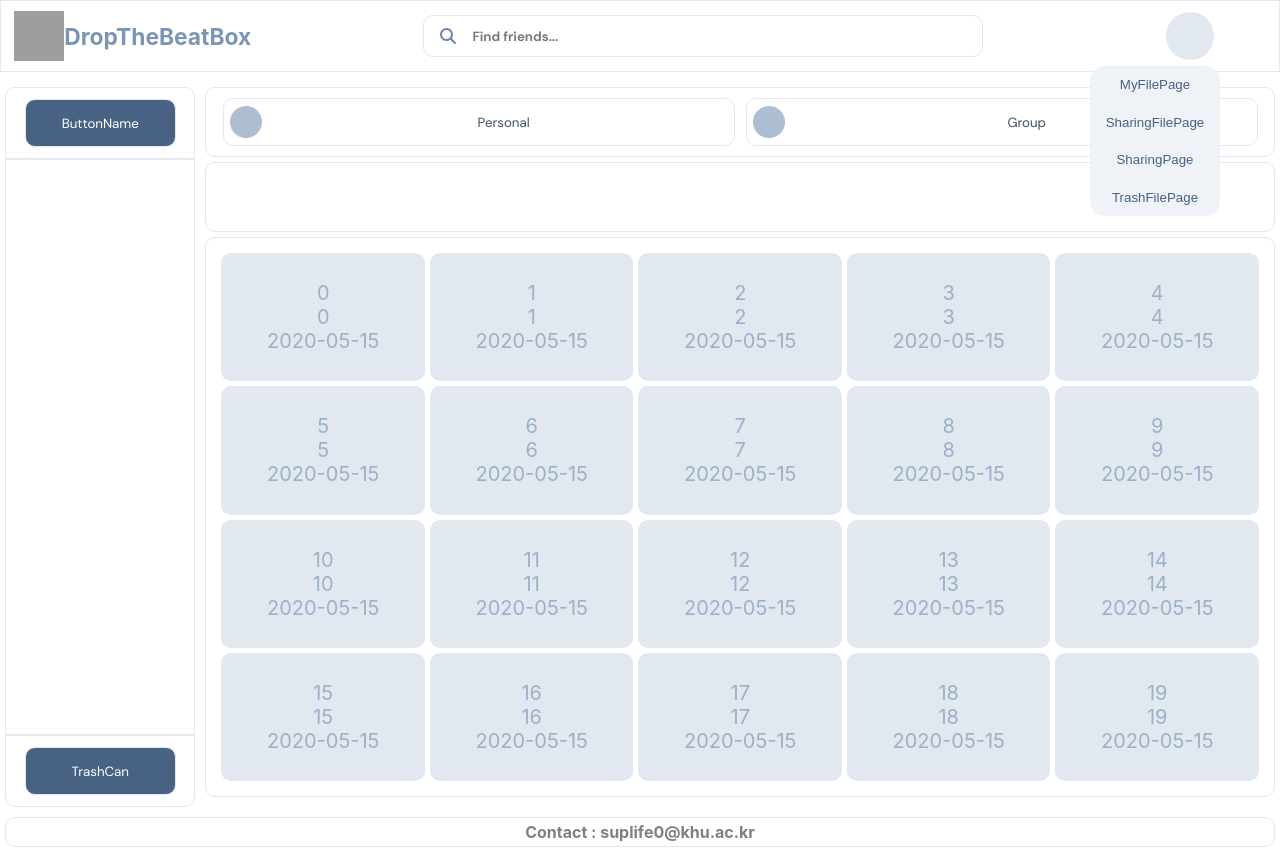
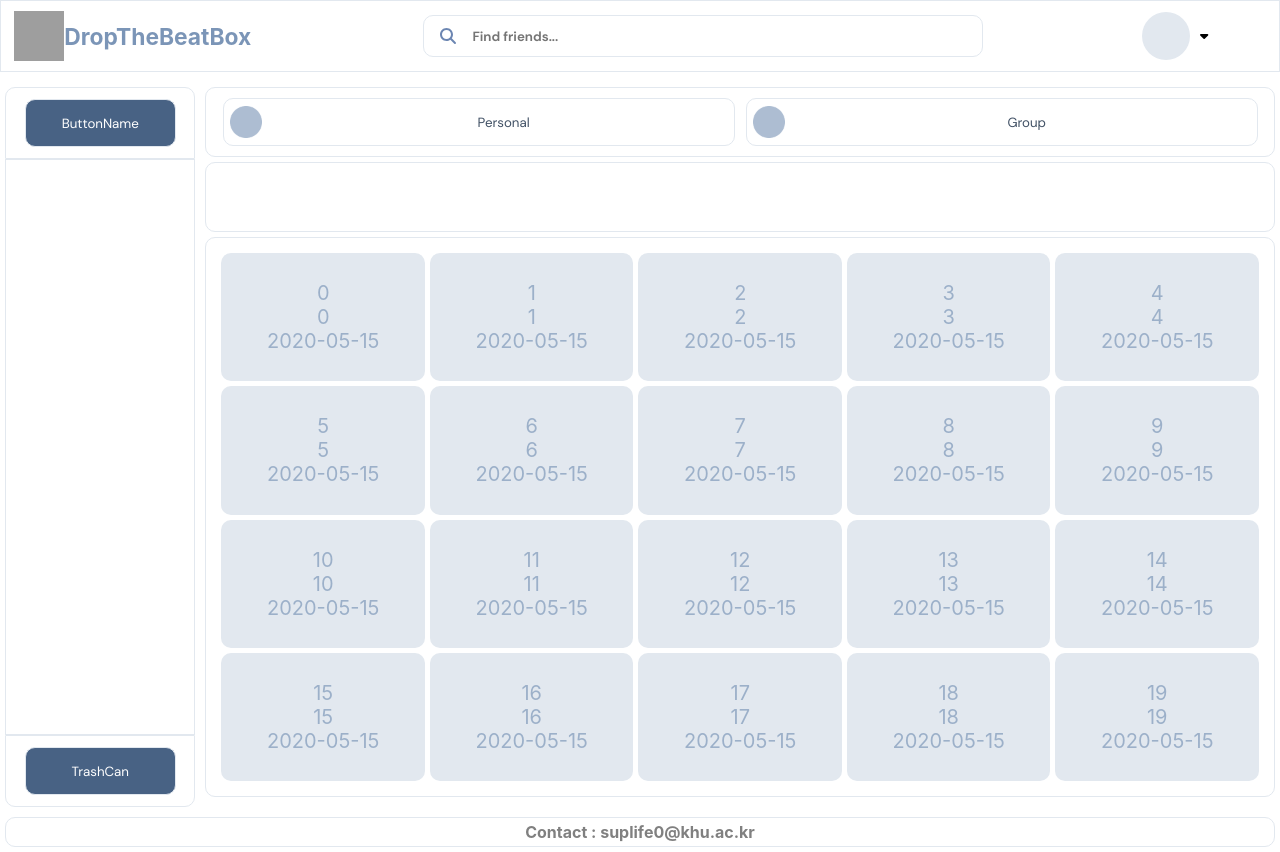
Before and after one commit to drop-the-beat-box/client, a React (Create React App) app: page / in a window 1280 px wide. Built offline with nearby package versions, Linux system fonts and the light colour scheme; grey boxes are pictures that could not be loaded.

Commit message:
feat: Profile 토글 버튼 추가

```diff
--- a/src/assets/css/header.css
+++ b/src/assets/css/header.css
@@ -120,3 +120,14 @@
   border-radius: 24px;
   background-color: #E2E8EF;
 }
+
+.header-profile-toggle-btn {
+  margin-left: 4px;
+  border: 0px;
+  background-color: transparent;
+  border-radius: 2px;
+}
+
+.header-profile-toggle-btn:hover {
+  background-color: #41516513;
+}
--- a/src/assets/css/profilemenu.css
+++ b/src/assets/css/profilemenu.css
@@ -1,4 +1,5 @@
 .profilemenu-container {
+    visibility: visible;
     position: absolute;
     right: 60px;
     display: flex;
@@ -7,6 +8,11 @@
     height: 150px;
     background-color: #EFF2F6;
     border-radius: 15px;
+    box-shadow: 2px 2px 4px 2px #0000001F;
+}
+
+.profilemenu-container-disabled {
+    visibility: hidden;
 }
 
 .profilemenu-button {
--- a/src/components/Header.jsx
+++ b/src/components/Header.jsx
@@ -1,5 +1,8 @@
 import { useState } from "react";
-import { faMagnifyingGlass } from "@fortawesome/free-solid-svg-icons";
+import {
+  faMagnifyingGlass,
+  faCaretDown,
+} from "@fortawesome/free-solid-svg-icons";
 import { FontAwesomeIcon } from "@fortawesome/react-fontawesome";
 
 import { findMembers } from "../services/DataService";
@@ -9,6 +12,7 @@ import ProfileMenu from "./ProfileMenu";
 function Header() {
   const [searchInput, setSearchInput] = useState("");
   const [memberList, setMemberList] = useState([]);
+  const [menuIsOpen, setMenuIsOpen] = useState(false);
 
   const searchMemberItems = memberList.map((member, index) => (
     <SearchMember member={member} />
@@ -59,8 +63,16 @@ function Header() {
       <div className="header-profile">
         <div className="header-profile-content">
           <div className="header-profile-avatar-container" />
+          <button
+            className="header-profile-toggle-btn"
+            onClick={() => {
+              setMenuIsOpen(!menuIsOpen);
+            }}
+          >
+            <FontAwesomeIcon icon={faCaretDown} />
+          </button>
         </div>
-        <ProfileMenu />
+        <ProfileMenu isOpen={menuIsOpen} />
       </div>
     </div>
   );
--- a/src/components/ProfileMenu.jsx
+++ b/src/components/ProfileMenu.jsx
@@ -8,9 +8,13 @@ function ProfileMenuButton({ text, onClick }) {
   );
 }
 
-function ProfileMenu() {
+function ProfileMenu({ isOpen }) {
   return (
-    <div className="profilemenu-container">
+    <div
+      className={
+        isOpen ? "profilemenu-container" : "profilemenu-container-disabled"
+      }
+    >
       <ProfileMenuButton text="MyFilePage" />
       <ProfileMenuButton text="SharingFilePage" />
       <ProfileMenuButton text="SharingPage" />
```
